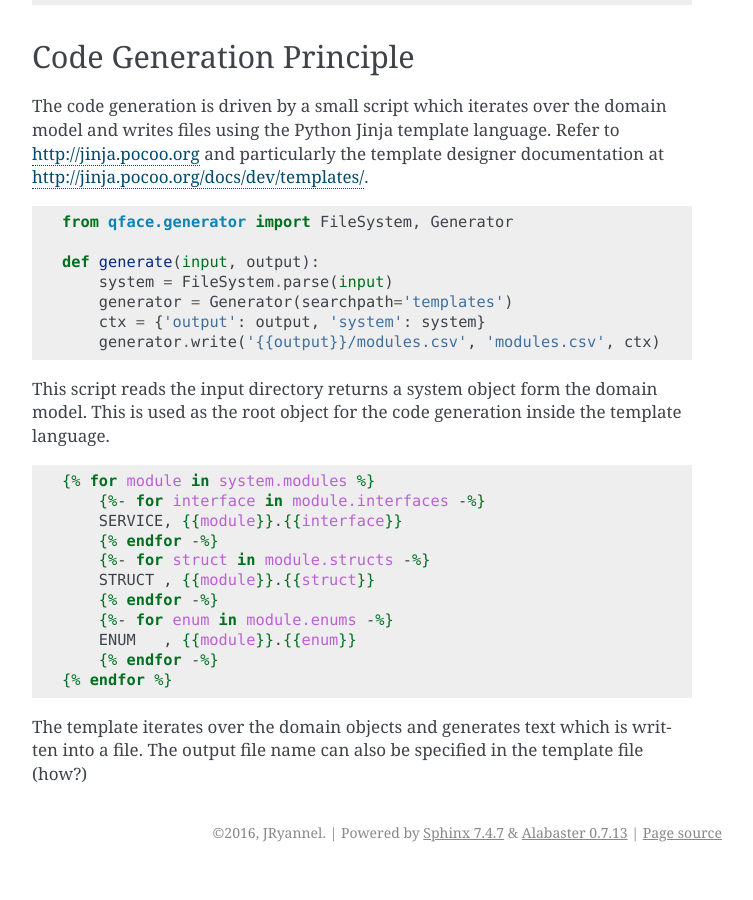
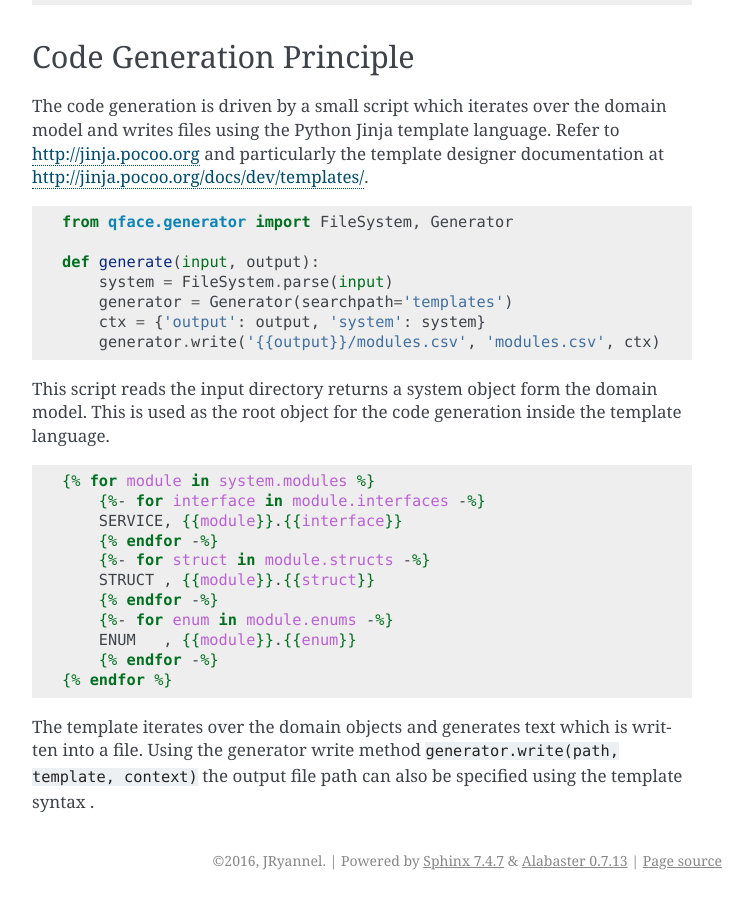
Before and after one commit to Pelagicore/qface, a Sphinx documentation site: the page built from docs/usage.rst, in a window 1280 px wide and 900 px high, scrolled down 1673 px. Shown: the whole window, without its empty margins (388-1141 px from the left). Built offline with Sphinx 7.4.7, drawn with Linux system fonts in a browser that asks for light colours; before the commit the page ends 2545 px from its top, so only the background shows below that.

Commit message:
Update usage.rst

```diff
--- a/docs/usage.rst
+++ b/docs/usage.rst
@@ -99,4 +99,4 @@ This script reads the input directory returns a system object form the domain mo
         {% endfor -%}
     {% endfor %}
 
-The template iterates over the domain objects and generates text which is written into a file. The output file name can also be specified in the template file (how?)
+The template iterates over the domain objects and generates text which is written into a file. Using the generator write method ``generator.write(path, template, context)`` the output file path can also be specified using the template syntax .
```
